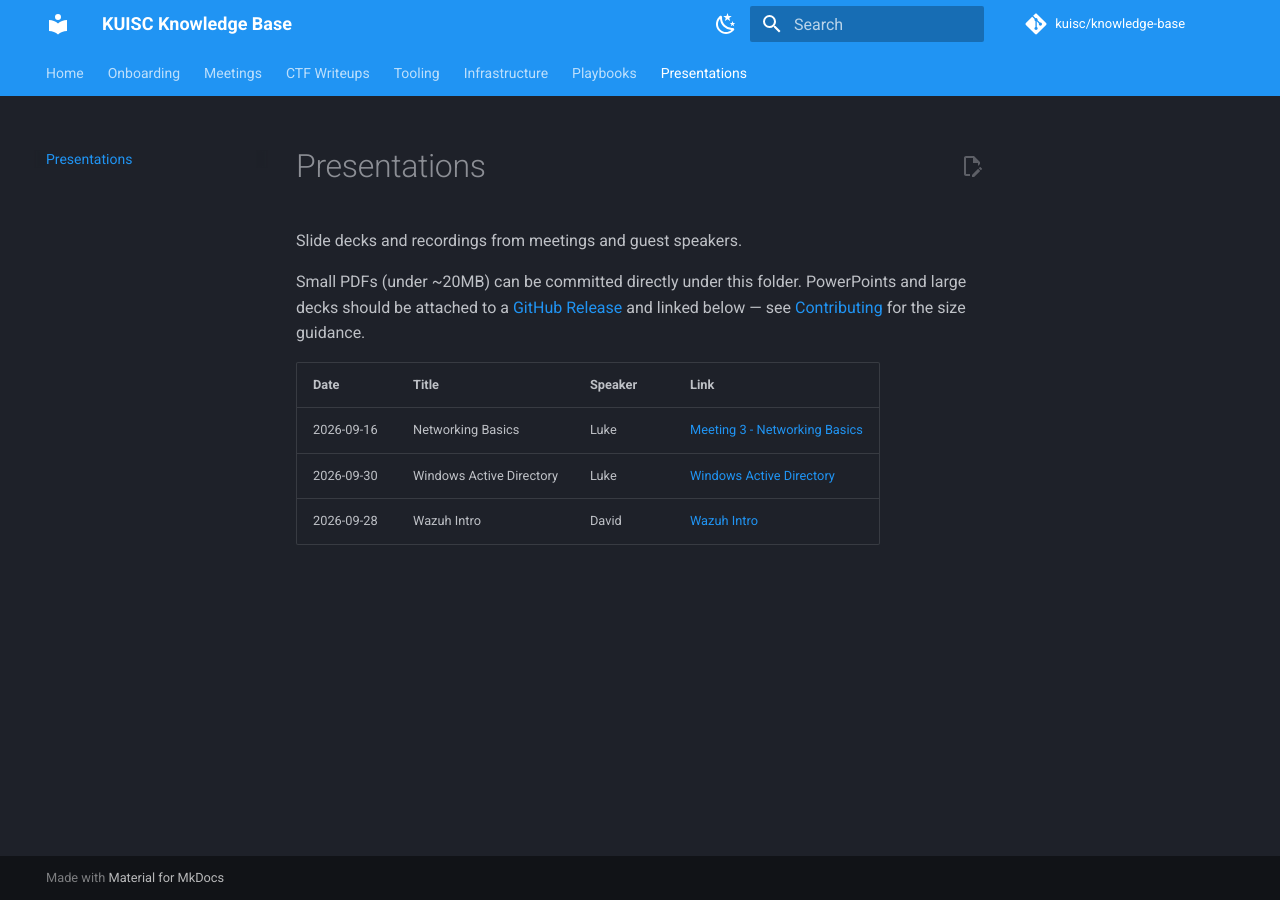
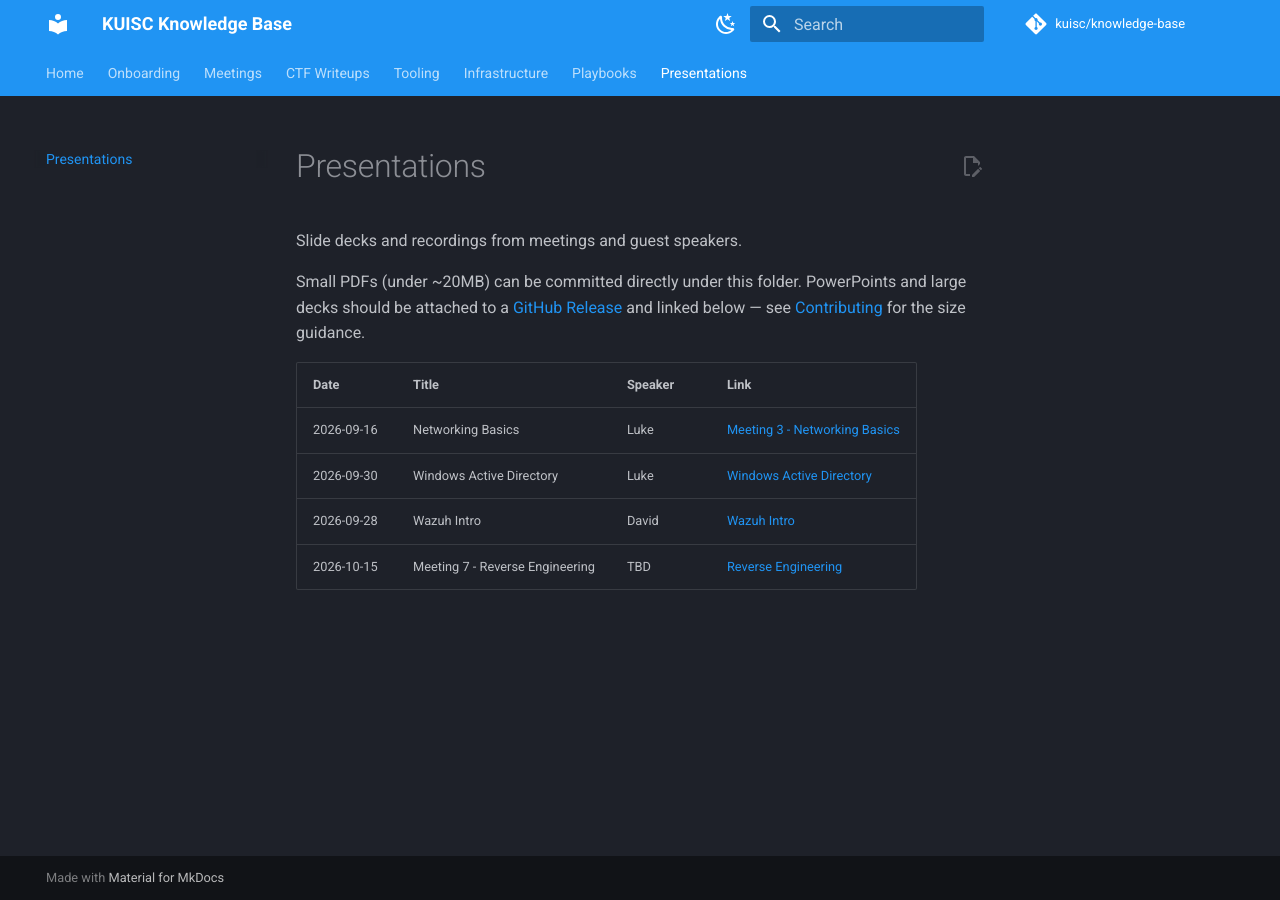
Before and after one commit to KUISC/knowledge-base, an MkDocs documentation site: the page built from docs/presentations/index.md, in a window 1280 px wide. Built offline with MkDocs 1.6.1 and Material for MkDocs 9.7.7, drawn with Linux system fonts in a browser that asks for light colours; comment, search, counter and statistics services are not loaded.

Commit message:
add reverse engineering presentation and cheat sheet
Co-Authored-By: Claude Sonnet 5.5 <noreply@anthropic.com>

```diff
--- a/docs/presentations/index.md
+++ b/docs/presentations/index.md
@@ -12,3 +12,4 @@ below — see [Contributing](../contributing.md) for the size guidance.
 | 2026-09-16 | Networking Basics | Luke | [Meeting 3 - Networking Basics](Networking-Basics.pdf) |
 | 2026-09-30 | Windows Active Directory | Luke | [Windows Active Directory](Windows-Active-Directory.pdf) |
 | 2026-09-28 | Wazuh Intro | David | [Wazuh Intro](wazuh-intro.pdf) |
+| 2026-10-15 | Meeting 7 - Reverse Engineering | TBD | [Reverse Engineering](Reverse-Engineering.pdf) |
```
Also changed, not shown: docs/playbooks/index.md (+2 -0 lines), 2 other files.
